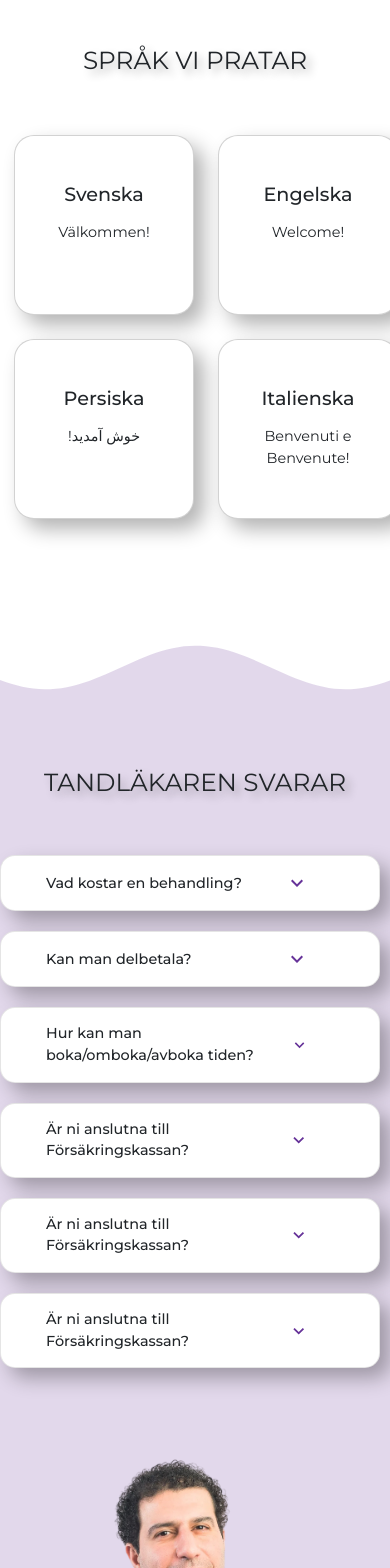
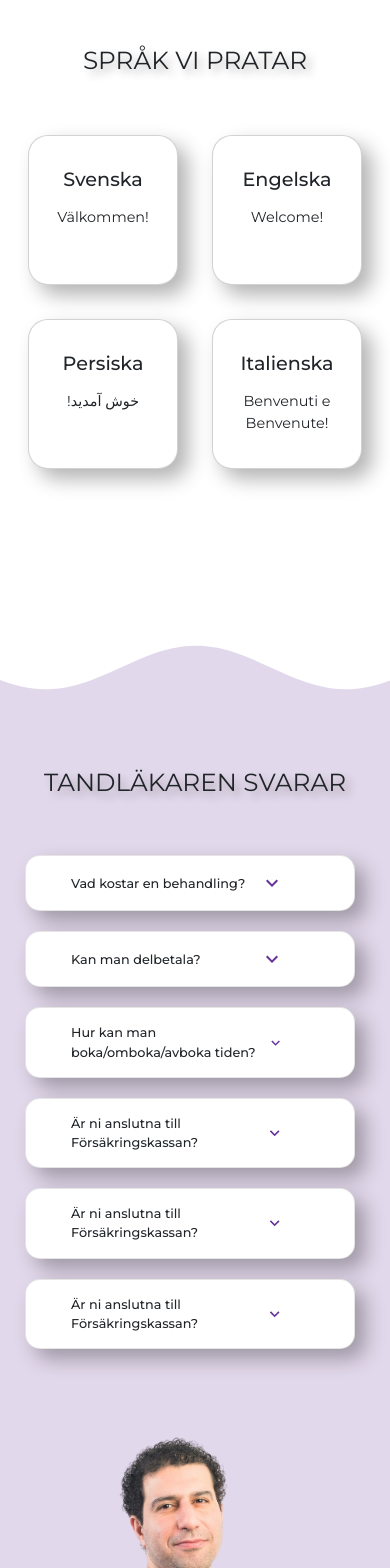
Before and after one commit to ElisaMavilia/lillaedet-vue, a Vue app: page / in a window 390 px wide. Shown: the part 1678-3246 px from the top of the page. Built offline with nearby package versions, Linux system fonts and the light colour scheme; no server answers.

Commit message:
media query 480

```diff
--- a/src/components/FaqComponent.vue
+++ b/src/components/FaqComponent.vue
@@ -457,5 +457,12 @@ details[open] .control-icon-expand {
       margin-left: 90px;
     }
   }
+  @media screen and (max-width: 480px) {
+    details {
+      width: 330px;
+      max-width: 330px;
+      font-size: 0.8rem;
+    }
+  }
 }
 </style>
--- a/src/components/ScrollingCardComponent.vue
+++ b/src/components/ScrollingCardComponent.vue
@@ -184,5 +184,15 @@ export default {
   p {
     font-size: 0.9rem;
   }
+
+  @media screen and (max-width: 480px) {
+    .language-card-container {
+      grid-gap: 30px;
+    }
+    .card {
+      width: 150px;
+      height: 150px;
+    }
+  }
 }
 </style>
--- a/src/pages/HomePageComponent.vue
+++ b/src/pages/HomePageComponent.vue
@@ -574,10 +574,13 @@ h2 {
       font-size: 1rem;
     }
   }
-
   /* Treatment Section */
   #treatments-title {
     padding: 150px 0 50px 0;
   }
+  /* Faq section */
+  #faq-image-down {
+    width: 280px;
+  }
 }
 </style>
```
